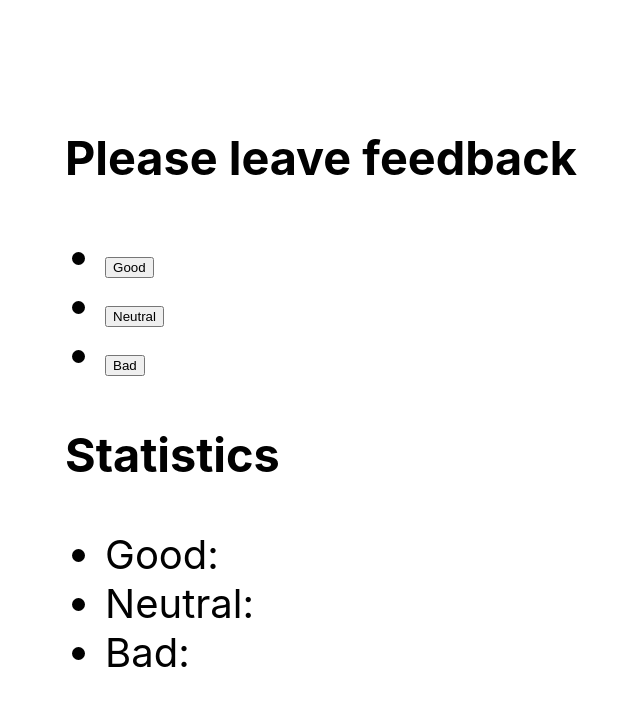
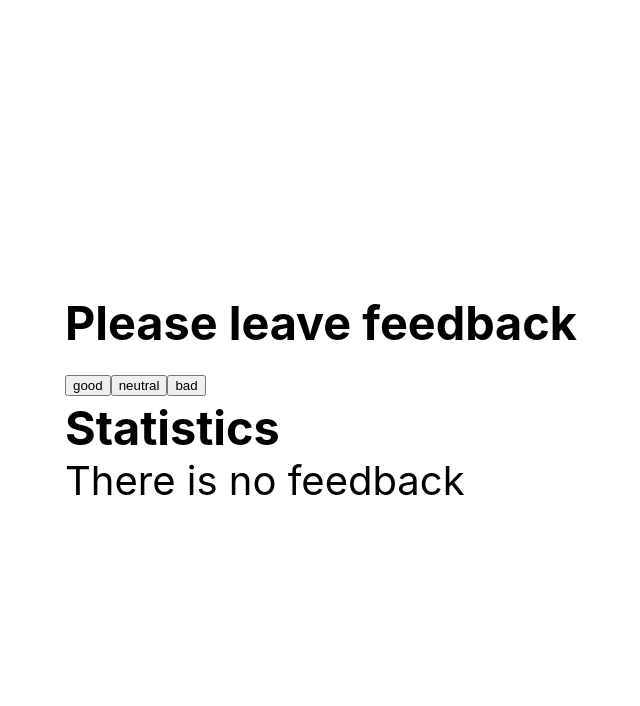
Before and after one commit to Dmytro-Kucherenko-Kyiv/goit-react-hw-02-feedback, a React (Create React App) app: page / in a window 1280 px wide. Shown: the top 706 px of the page, without its empty margins (319-959 px from the left). Built offline with nearby package versions, Linux system fonts and the light colour scheme.

Commit message:
add all tasks

```diff
--- a/package.json
+++ b/package.json
@@ -7,6 +7,7 @@
     "@testing-library/jest-dom": "^5.16.3",
     "@testing-library/react": "^12.1.4",
     "@testing-library/user-event": "^13.5.0",
+    "prop-types": "^15.8.1",
     "react": "^18.1.0",
     "react-dom": "^18.1.0",
     "react-scripts": "5.0.1",
--- a/src/components/App.jsx
+++ b/src/components/App.jsx
@@ -1,30 +1,40 @@
 import React from "react";
 import { Component } from "react";
-import { ButtonList } from "./Buttons/buttons";
-import { StatisticsList } from "./Statistics/statistics";
-
-
+import { FeedbackOptions } from "./FeedbackOptions/FeedbackOptions";
+import { Statistics } from "./Statistics/Statistics";
+import { Section } from "./Section/Section";
+import { Notification } from "./Notification/Notification";
 
 export class App extends Component {
+  constructor(props) {
+    super(props)
 
-  state = {
+  this.state = {
     good: 0,
     neutral: 0,
     bad: 0
     }
+  };
 
-/*   onLeaveFeedback = e => {
+  onLeaveFeedback = e => {
+    this.setState(prevState => ({
+      [e.target.textContent]: prevState[e.target.textContent] + 1,
+    }));
+  };
 
+  countTotalFeedback = () => {
+    return Object.values(this.state).reduce(
+      (total, item) => (total += item), 0);
+  };
+
+  countPositiveFeedbackPercentage = () => {
+    return this.countTotalFeedback === 0 ? 0 : Number(
+      ((this.state.good / this.countTotalFeedback()) * 100).toFixed(0)
+    )
   }
 
-  countTotalFeedback = e => {
-
-  } */
-
   render() {
-
     const { good, neutral, bad } = this.state;
-
 
     return (
       <div
@@ -38,19 +48,25 @@ export class App extends Component {
         }}
       >
         <div>
-          <>
-            <h3>Please leave feedback</h3>
-            <ButtonList
+          <Section title="Please leave feedback">
+
+          <FeedbackOptions
+            options={['good', 'neutral', 'bad']}
+            onLeaveFeedback={this.onLeaveFeedback} />
+          </Section>
+
+          <Section title="Statistics" >
+            {this.countTotalFeedback() === 0 ?
+            <Notification message="There is no feedback"/> :
+
+            <Statistics
                 good={good}
                 neutral={neutral}
-              bad={bad} />
-          </>
-
-          <>
-          <h3>Statistics</h3>
-          <StatisticsList/>
-          </>
-
+                bad={bad}
+                total={this.countTotalFeedback}
+                positivePercentage={this.countPositiveFeedbackPercentage}
+            />}
+          </Section>
         </div>
       </div>
     );
--- a/src/components/Buttons/buttons.js
+++ /dev/null
@@ -1,12 +0,0 @@
-import React from "react";
-
-export const ButtonList = ({  }) => {
-	return (
-		<ul>
-			<li><button type="button">Good</button></li>
-			<li><button type="button">Neutral</button></li>
-			<li><button type="button">Bad</button></li>
-		</ul>
-	)
-
-}
--- /dev/null
+++ b/src/components/FeedbackOptions/FeedbackOptions.js
@@ -0,0 +1,20 @@
+import PropTypes from 'prop-types';
+
+export const FeedbackOptions = ({ options, onLeaveFeedback }) => {
+	return (
+		<div>
+			{options.map((name, index) =>
+				<button
+					key={index}
+					type="button"
+					onClick={onLeaveFeedback}>
+					{name}
+				</button>)}
+		</div>
+	)
+};
+
+FeedbackOptions.propTypes = {
+  options: PropTypes.arrayOf(PropTypes.string.isRequired).isRequired,
+  onLeaveFeedback: PropTypes.func.isRequired,
+};
--- /dev/null
+++ b/src/components/Notification/Notification.js
@@ -0,0 +1,11 @@
+import PropTypes from 'prop-types';
+
+export const Notification = ({ message }) => {
+	return (
+		<p>{message}</p>
+	)
+}
+
+Notification.propTypes = {
+  message: PropTypes.string.isRequired,
+};
--- /dev/null
+++ b/src/components/Section/Section.js
@@ -0,0 +1,14 @@
+import PropTypes from 'prop-types';
+
+export const Section = ({ title, children }) => {
+	return (
+		<div>
+			<h3>{title}</h3>
+			{children}
+		</div>)
+};
+
+Section.propTypes = {
+	title: PropTypes.string.isRequired,
+	children: PropTypes.node.isRequired,
+}
--- a/src/components/Statistics/statistics.js
+++ b/src/components/Statistics/statistics.js
@@ -1,11 +1,27 @@
-import React from "react";
+import PropTypes from 'prop-types';
 
-export const StatisticsList = ({ good, neutral, bad } ) => {
+export const Statistics = ({
+  good,
+  neutral,
+  bad,
+  total,
+  positivePercentage }) => {
+
   return (
     <ul>
-      <li>Good:{good}</li>
-      <li>Neutral:{neutral}</li>
-      <li>Bad:{bad}</li>
+      <li>Good: {good}</li>
+      <li>Neutral: {neutral}</li>
+      <li>Bad: {bad}</li>
+      <li>Total: {total()}</li>
+      <li>Positive feedback: {positivePercentage()}</li>
     </ul>
   )
-}
+};
+
+Statistics.propTypes = {
+  good: PropTypes.number.isRequired,
+  neutral: PropTypes.number.isRequired,
+  bad: PropTypes.number.isRequired,
+  total: PropTypes.number.isRequired,
+  positivePercentage: PropTypes.number.isRequired,
+};
--- a/src/index.css
+++ b/src/index.css
@@ -13,3 +13,26 @@ code {
   font-family: source-code-pro, Menlo, Monaco, Consolas, 'Courier New',
     monospace;
 }
+
+h1,
+h2,
+h3,
+h4,
+h5,
+h6,
+p {
+  margin: 0;
+}
+
+ul,
+ol {
+  margin: 0;
+  padding: 0;
+  list-style: none;
+}
+
+img {
+  display: block;
+  max-width: 100%;
+  height: auto;
+}
```
Also changed, not shown: src/components/FeedbackOptions/FeedbackOptions.styled.js (added), 1 other file (tests, documents, lock files or other folders). Lines whose indentation alone changed are shown as unchanged.
